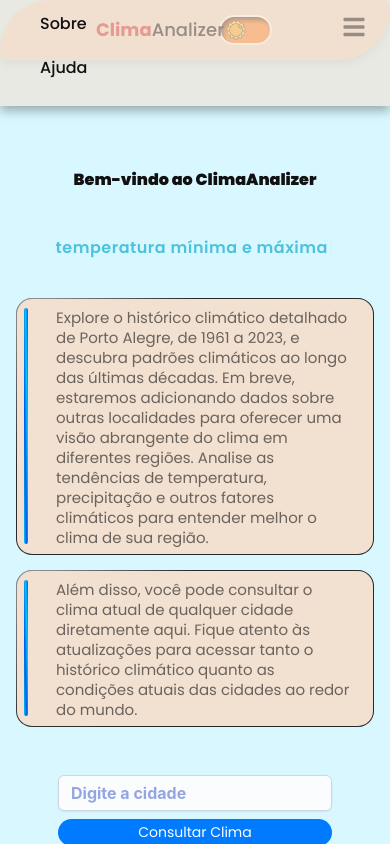
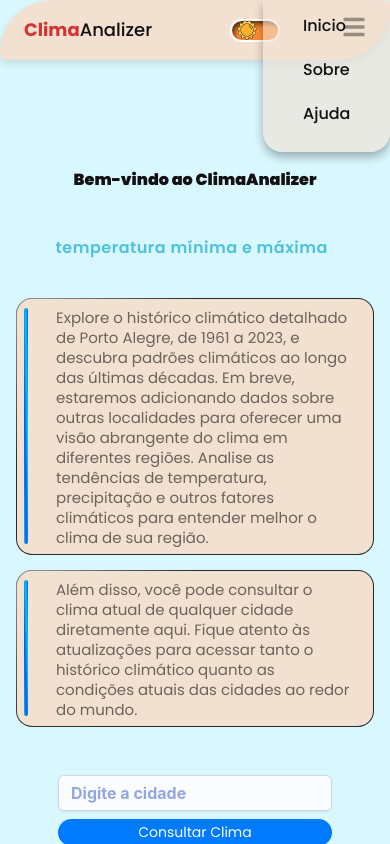
Before and after one commit to alanledur1/ClimaAnalizer_WebSite_FullStack, a React (Create React App) app: page / in a window 390 px wide. Both pictures are taken after a click on the icon 354 px from the left and 27 px from the top of the page. Shown: the top 844 px of the page. Built offline with nearby package versions, Linux system fonts and the light colour scheme.

Commit message:
style(navigation.jsx): Updating Navbar Stylization

```diff
--- a/src/components/navigation/navigation.jsx
+++ b/src/components/navigation/navigation.jsx
@@ -1,4 +1,4 @@
-import React from 'react'
+import React, { useEffect, useRef } from 'react'
 import styled from 'styled-components';
 import { Link as LinkR } from "react-router-dom";
 import { FaBars } from "react-icons/fa";
@@ -41,7 +41,6 @@ const Nav = styled.div`
     margin-bottom: 10px;
   }
 `;
-
 
 const NavContainer = styled.div`
   display: flex;
@@ -134,7 +133,7 @@ const ButtonContainer = styled.div`
     margin-right: 40px;
     display: inline-flex;
    }
-   @media screen and (max-width: 600px) {
+   @media screen and (max-width: 768px) {
     justify-content: center;
     align-items: center;
     margin-right: 55px;
@@ -153,26 +152,25 @@ export const Span = styled.div`
    font-weight: bold;
    font-size: 18px;
 `;
-
 const MobileMenu = styled.div`
    display: flex;
    flex-direction: column;
    justify-content: center;
    gap: 16px;
    position: absolute;
-   top: 80;
+   top: 0;
    right: 0;
-   width: 100%;
    padding: 12px 40px 24px 40px;
-   background: ${({ theme}) => theme.card_light+99};
-   transition: all 0.3s ease-in-out;
+   background: ${({ theme }) => `${theme.card_light}99`};
+   transition: transform 0.3s ease-in-out, opacity 0.3s ease-in-out, visibility 0.3s ease-in-out;
    transform: ${({ open }) => (open ? "translateX(0)" : "translateX(100%)")};
-   border-radius: 0 0 20 20px;
+   border-radius: 0 0 20px 20px;
    box-shadow: 0 5px 10px rgba(0, 0, 0, 0.3);
    opacity: ${({ open }) => (open ? "1" : "0")};
-   z-index: ${({ open }) => (open ? "1" : "-1")};
+   visibility: ${({ open }) => (open ? "visible" : "hidden")};
+   z-index: 10; /* Definido como constante */
+   will-change: transform, opacity;
 `;
-
 
 const MobileMenuLinks = styled(LinkR)`
    color: ${({ theme }) => theme.text_primary};
@@ -234,12 +232,12 @@ const ButtonLabel = styled.label`
     transition: 0.3s;
     background-image: url(${image2});
   }
-   @media screen and (max-width: 640) {
+
+   @media screen and (max-width: 768px) {
+    width: 50px;
+    height: 23px;
     font-size: 0.8rem;
-   }
-   @media screen and (max-width: 600px) {
-    width: 53px;
-    height: 30px;
+    margin-left: 20px;
     &:after {
       width: 20px;
       height: 20px;
@@ -300,7 +298,7 @@ const LogoImage = styled.div`
   @media screen and (max-width: 900px) {
 
   }
-  @media screen and (max-width: 600px) {
+  @media screen and (max-width: 768px) {
     display: none;
   }
   @media screen and (max-width: 378px) {
@@ -312,42 +310,54 @@ const TitleLogo = styled.div`
   color: ${({ theme }) => theme.text_primary};
   font-weight: 500;
   font-size: 1.5rem;
-  margin-left: 2px;
+  margin-left: 0.125rem;
   cursor: pointer;
   text-decoration: none;
-  transition: all 0.2s ease-in-out;
+  transition: color 0.2s ease-in-out;
   display: block;
+
   @media screen and (max-width: 900px) {
-    position: relative;
-    left: 0px;
-    font-size: 18px;
+    font-size: 1.125rem;
+    margin-left: 0;
   }
-  @media screen and (max-width: 600px) {
-    position: relative;
-    left: 70px;
-    font-size: 18px;
+  @media screen and (max-width: 768px) {
+    font-size: 1.125rem;
+    margin-left: 0;
   }
   @media screen and (max-width: 378px) {
-    position: relative;
+    font-size: 1rem;
     left: 55px;
-    font-size: 16px;
-    margin-top: 30px;
-    margin-bottom: 24px;
+    margin-top: 1.875rem;
+    margin-bottom: 1.5rem;
   }
 `;
 
-
 export const Navigation = ({isDark, setIsDark}) => {
 const [open, setOpen] = React.useState(false);
-
+const menuRef = useRef(null);
 
   const handleChange = () => {
     setIsDark(!isDark)
-  }
+  };
+
+  useEffect(() => {
+    const handleClickOutside = (event) => {
+      // Verifica se o clique foi fora da barra de navegação
+      if (menuRef.current &&!menuRef.current.contains(event.target)) {
+        setOpen(false);
+      }
+    };
+
+    document.addEventListener('mousedown', handleClickOutside);
+
+    return () => {
+      document.removeEventListener('mousedown', handleClickOutside);
+    };
+  }, [menuRef]);
 
 
   return (
-    <Nav translate='no'>
+    <Nav ref={menuRef} translate='no'>
         <NavContainer>
           <NavLogo to="/" style={{ display: "flex", alignItems: "center" }} >
               <a
@@ -363,7 +373,6 @@ const [open, setOpen] = React.useState(false);
               </a>
 
             </NavLogo>
-
             <MobileIcon>
               <FaBars
                 onClick={() => {
@@ -389,25 +398,19 @@ const [open, setOpen] = React.useState(false);
           <MobileMenu open={open}>
             <MobileMenuLinks
               href="#inicio"
-              onClick={() => {
-                setOpen(!open);
-              }}
+              onClick={() => setOpen(false)}
             >
               Inicio
             </MobileMenuLinks>
             <MobileMenuLinks
               href="#sobre"
-              onClick={() => {
-                setOpen(!open);
-              }}
+              onClick={() => setOpen(false)}
             >
               Sobre
             </MobileMenuLinks>
             <MobileMenuLinks
               href="#ajuda"
-              onClick={() => {
-                setOpen(!open);
-              }}
+              onClick={() => setOpen(false)}
             >
               Ajuda
             </MobileMenuLinks>
```
